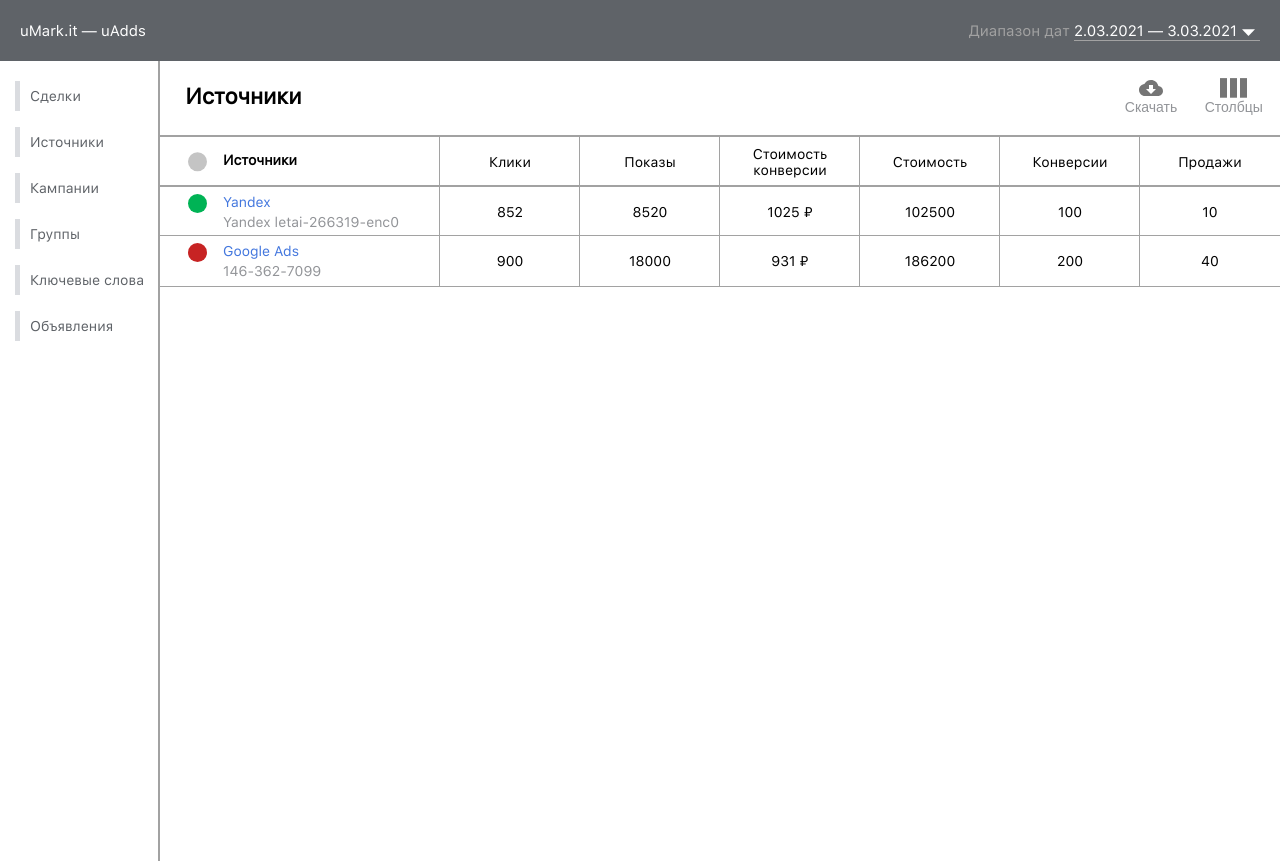
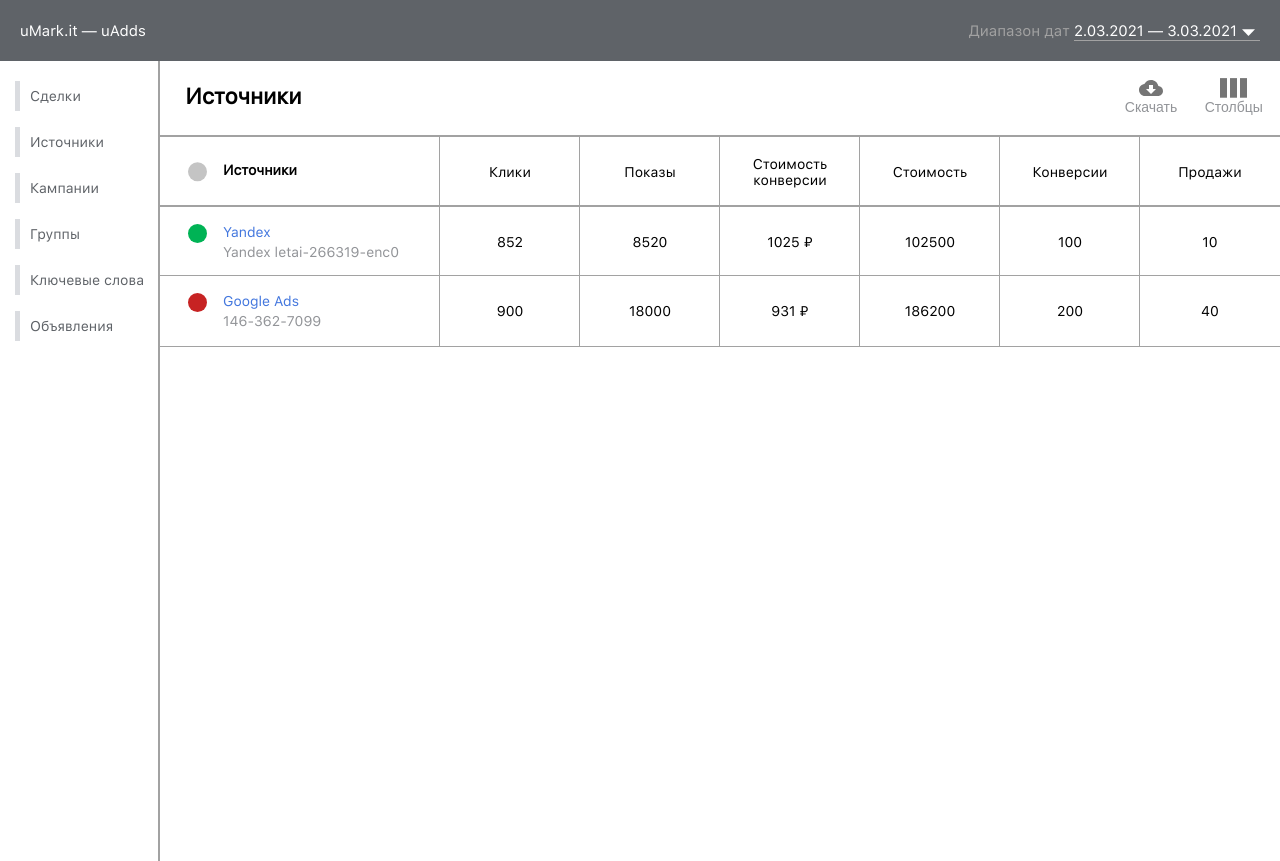
Before and after one commit to konstantinstepanyan/uAdds, a React (Create React App) app: page / in a window 1280 px wide. Built offline with nearby package versions, Linux system fonts and the light colour scheme.

Commit message:
change table grid-auto-rows to <1300px window size

```diff
--- a/src/components/table/css/table.css
+++ b/src/components/table/css/table.css
@@ -81,6 +81,12 @@
     text-align: left !important;
 }
 
-.table__desc{
+.table__desc {
     grid-area: table__desc;
 }
+
+@media screen and (max-width: 1300px) {
+    .table {
+        grid-auto-rows: 70px;
+    }
+}
```
